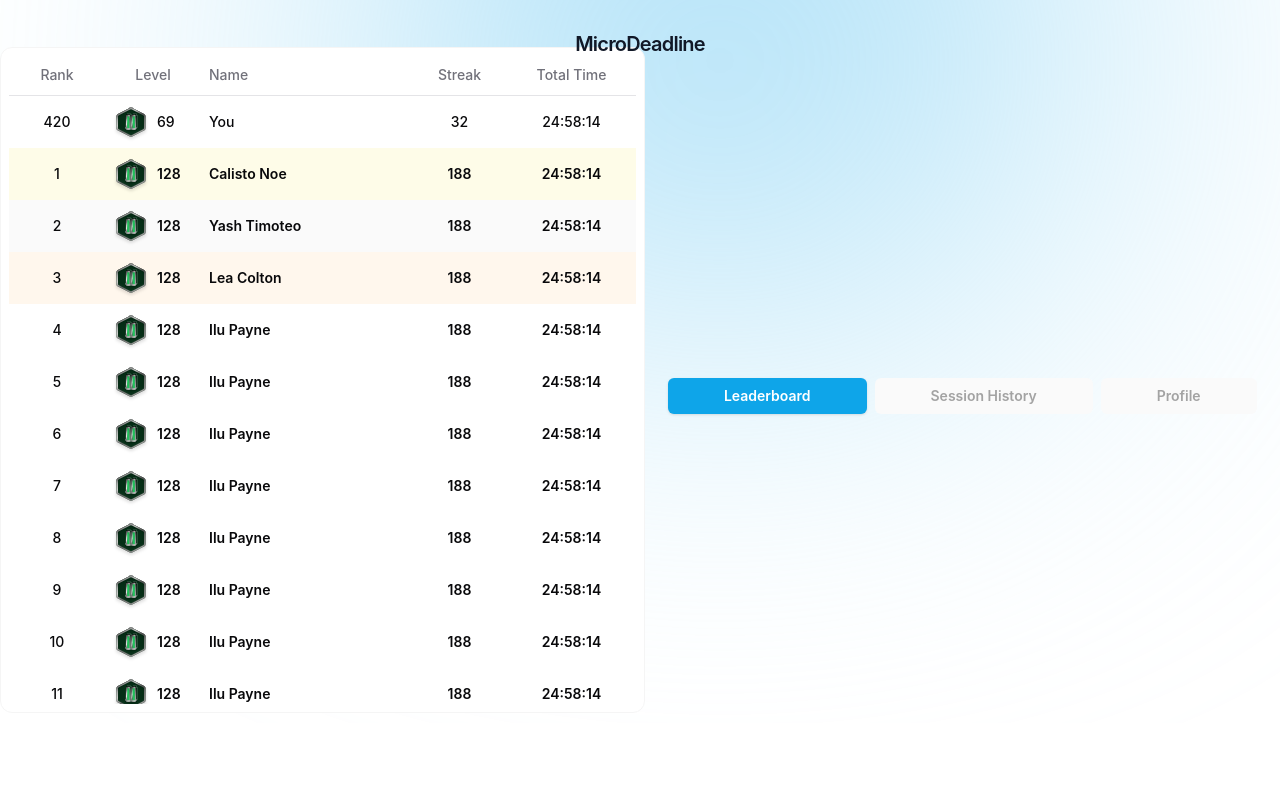
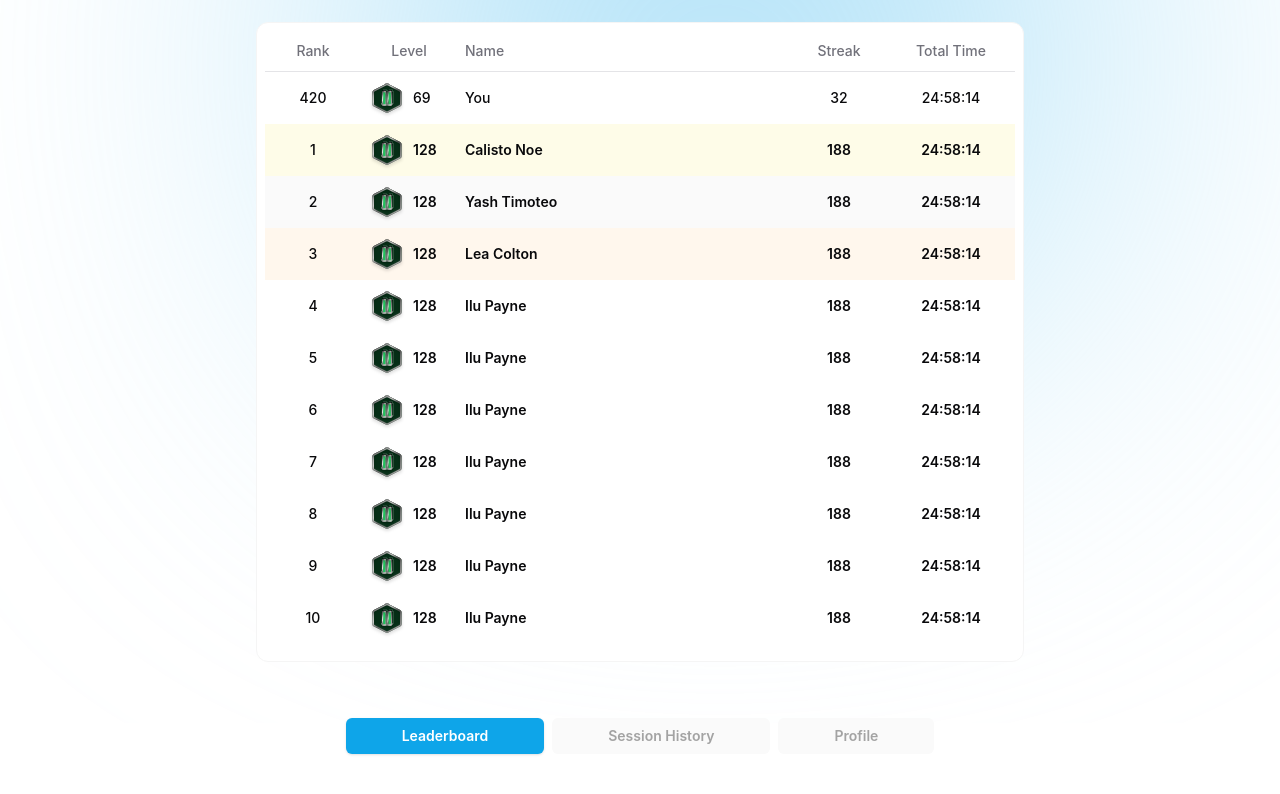
Before and after one commit to mohittjee/micro-deadline, a React (Vite) app: page /leaderboard in a window 1280 px wide. Shown: the top 794 px of the page. Built offline with nearby package versions, Linux system fonts and the light colour scheme.

Commit message:
width fix of leaderboard fo desktop and col fix

```diff
--- a/src/pages/leaderboard/Leaderboard.tsx
+++ b/src/pages/leaderboard/Leaderboard.tsx
@@ -72,8 +72,8 @@ function Badge({ color }: { color: string }) {
 
 export default function Leaderboard() {
     return (
-        <>
-            <Card className="w-full max-w-3xl mx-auto p-2 mb-10 h-5/6 shadow-none border-[#F5F5F5] ">
+        <div className="flex flex-col items-center justify-center h-full">
+            <Card className=" w-[60vw] p-2 mb-10 h-[80vh] shadow-none border-[#F5F5F5] ">
                 <div className="overflow-y-scroll h-full invisible-scrollbar">
                     <Table className="">
                         <TableHeader className="sticky top-0 bg-white z-50">
@@ -140,6 +140,6 @@ export default function Leaderboard() {
                     </Button>
                 </div>
             </footer>
-        </>
+            </div>
     )
 }
```
